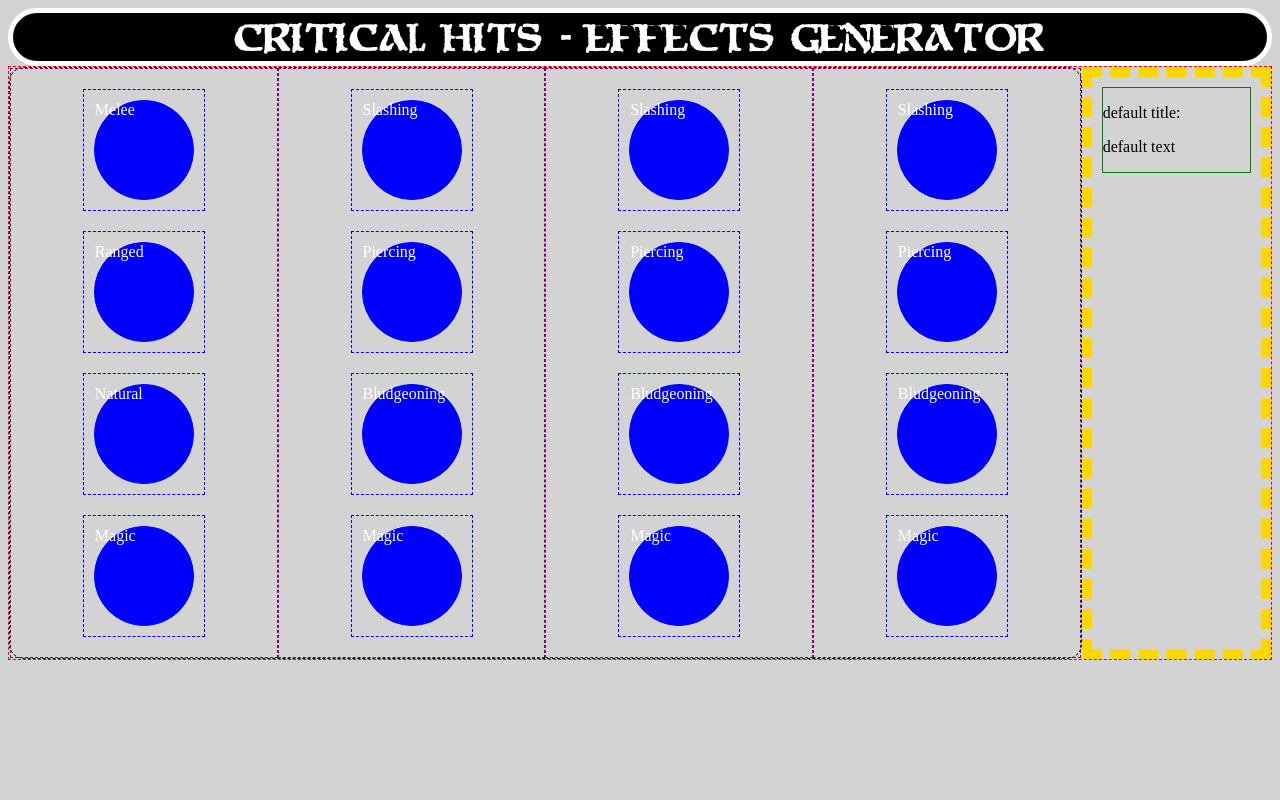
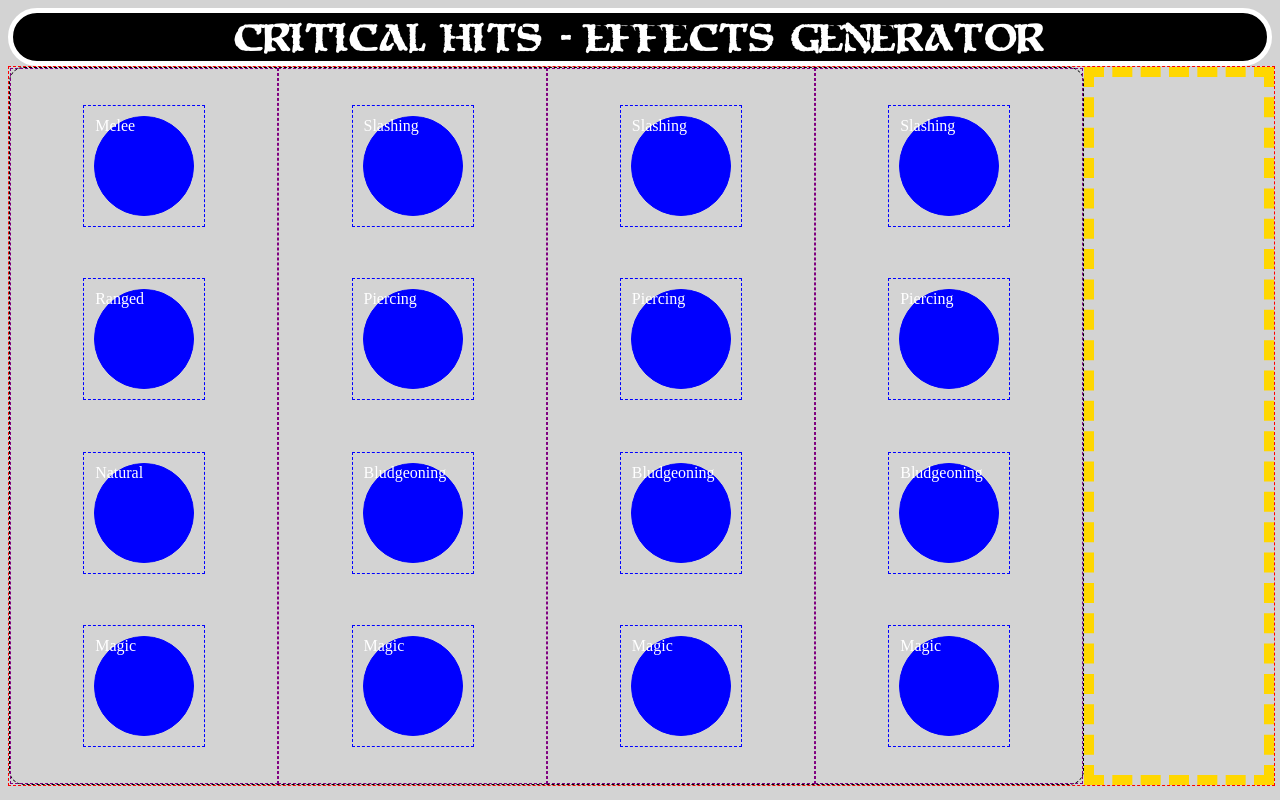
Before and after one commit to KirbyPaint/effects-generator-v2, a React (Create React App) app: page / in a window 1280 px wide. Built offline with nearby package versions, Linux system fonts and the light colour scheme.

Commit message:
fix bad styling, render effects cards properly in sidebar

```diff
--- a/src/components/DataStore.tsx
+++ b/src/components/DataStore.tsx
@@ -25,7 +25,7 @@ export const randomEffectState = atom({
 
 export const effectsListState = atom({
   key: "effectsListState",
-  default: [],
+  default: [] as string[][],
 });
 
 export class DataStore extends React.Component {
--- a/src/components/effectButton.tsx
+++ b/src/components/effectButton.tsx
@@ -31,14 +31,17 @@ const Button: FC<IButton> = (props) => {
     setTextDetails(text);
   }
 
-  function toggleShowModal() {
+  function triggerEffect() {
     setRandomEffect(randomizer());
     setPopupIsOpen(true);
     setCurrentEffect(titleText[randomEffect], bodyText[randomEffect]);
-    setEffectsListDetails([...effectsListDetails]);
+    setEffectsListDetails([
+      ...effectsListDetails,
+      [titleText[randomEffect], bodyText[randomEffect]],
+    ]);
   }
   return (
-    <StyleButton onClick={toggleShowModal}>
+    <StyleButton onClick={triggerEffect}>
       {buttonText}
       {popupIsOpen && <Popup titleText={titleDetails} bodyText={textDetails} />}
     </StyleButton>
--- a/src/components/effectTextInsert.tsx
+++ b/src/components/effectCard.tsx
@@ -2,15 +2,15 @@ import { FC } from "react";
 import { StyleEffectCard } from "../styles/styles";
 
 interface IEffectList {
-  title: string;
-  text: string;
+  key: string;
+  data: string[];
 }
 
 const EffectCard: FC<IEffectList> = (props) => {
   return (
     <StyleEffectCard>
-      <p>{props.title}:</p>
-      <p>{props.text}</p>
+      <p>{props.data[0]}</p>
+      <p>{props.data[1]}</p>
     </StyleEffectCard>
   );
 };
--- a/src/containers/effectList.tsx
+++ b/src/containers/effectList.tsx
@@ -1,34 +1,25 @@
 import { FC } from "react";
-import EffectTextInsert from "../components/effectTextInsert";
 import { v4 } from "uuid";
 import { StyleEffectContainer } from "../styles/styles";
 import { useRecoilState } from "recoil";
-import {
-  effectsListState,
-  textState,
-  titleState,
-} from "../components/DataStore";
+import { effectsListState } from "../components/DataStore";
+import EffectCard from "../components/effectCard";
 
 interface IEffectList {
   data: string[];
 }
 
-function getCurrentEffect() {
-  const [titleDetails] = useRecoilState(titleState);
-  const [textDetails] = useRecoilState(textState);
-  const [effectsListDetails, setEffectsListDetails] =
-    useRecoilState(effectsListState);
-  return [titleDetails, textDetails];
+function getEffectsList() {
+  const [effectsListDetails] = useRecoilState(effectsListState);
+  return effectsListDetails;
 }
 
 const EffectList: FC<IEffectList> = () => {
   return (
     <StyleEffectContainer>
-      <EffectTextInsert
-        title={getCurrentEffect()[0]}
-        text={getCurrentEffect()[1]}
-        key={v4()}
-      />
+      {getEffectsList()
+        .map((effect) => <EffectCard key={v4()} data={effect} />)
+        .reverse()}
     </StyleEffectContainer>
   );
 };
--- a/src/styles/styles.ts
+++ b/src/styles/styles.ts
@@ -31,28 +31,29 @@ export const StyleHeaderText = styled.h1`
   color: white;
 `;
 
+export const StyleMainContainer = styled.div`
+  border: 1px dashed red;
+  height: 90vh;
+  width: 99vw;
+  display: grid;
+  grid-template-columns: 85% auto;
+  max-width: 100vw;
+`;
+
 export const StyleButtonColumnContainer = styled.div`
   border: 1px dashed black;
   border-radius: 15px;
   display: grid;
   grid-template-columns: 25% 25% 25% 25%;
-`;
-
-export const StyleMainContainer = styled.div`
-  border: 1px dashed red;
-  max-width: 100%;
-  max-height: 100%;
   height: 100%;
-  display: grid;
-  grid-template-columns: 85% auto;
 `;
 
 export const StyleEffectContainer = styled.div`
   border: 10px dashed gold;
   max-width: 100%;
-  max-height: auto;
+  max-height: 100%;
   padding: 10px;
-  position: relative;
+  overflow-y: auto;
 `;
 
 export const StyleButtonColumn = styled.div`
@@ -61,12 +62,14 @@ export const StyleButtonColumn = styled.div`
   grid-template-rows: 25% 25% 25% 25%;
   justify-content: center;
   padding: 10px 0px;
+  height: 100%;
 `;
 
 export const StyleButtonContainer = styled.div`
   border: 1px dashed blue;
   margin: 10px;
   padding: 10px;
+  align-self: center;
 `;
 
 export const StyleButton = styled.div`
```
